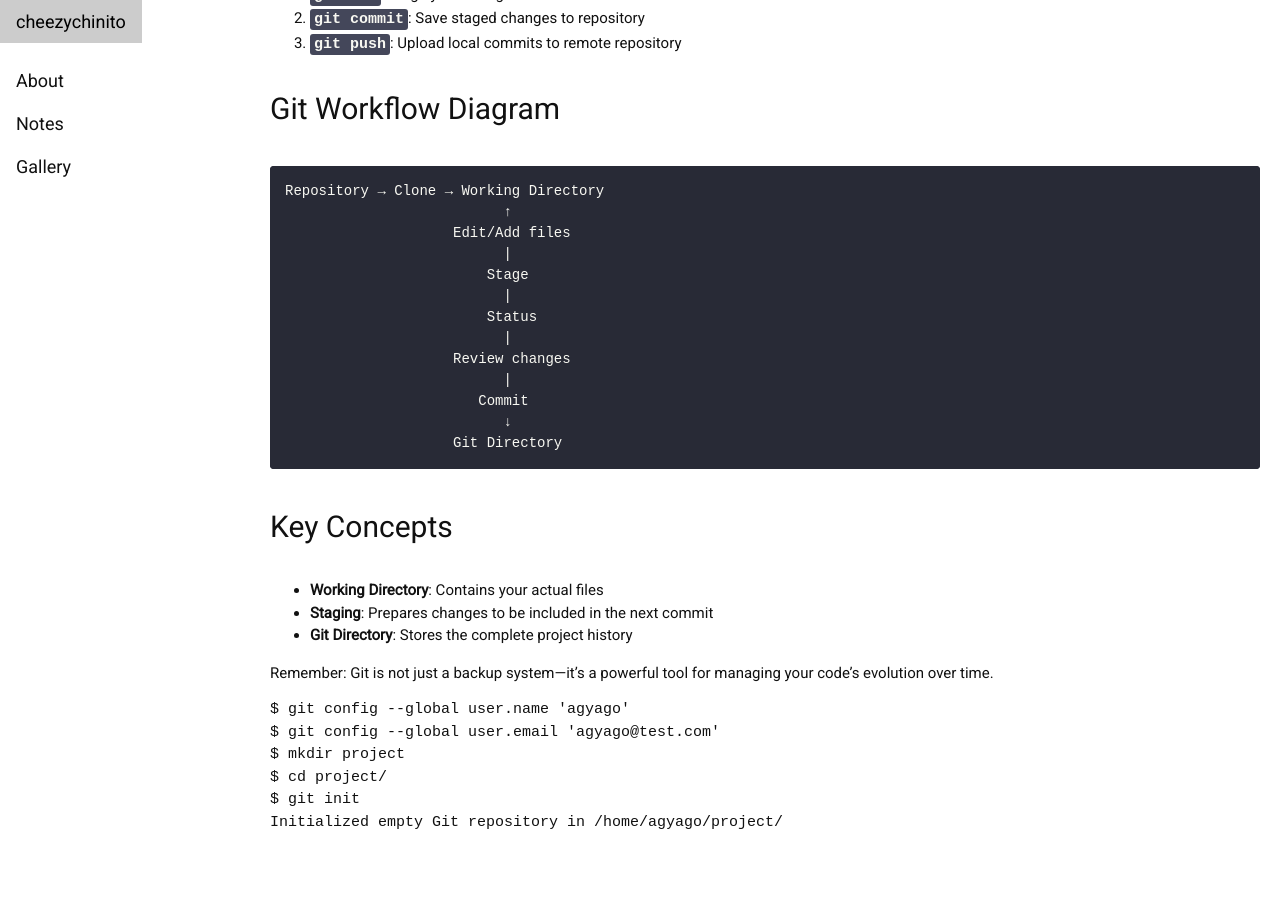
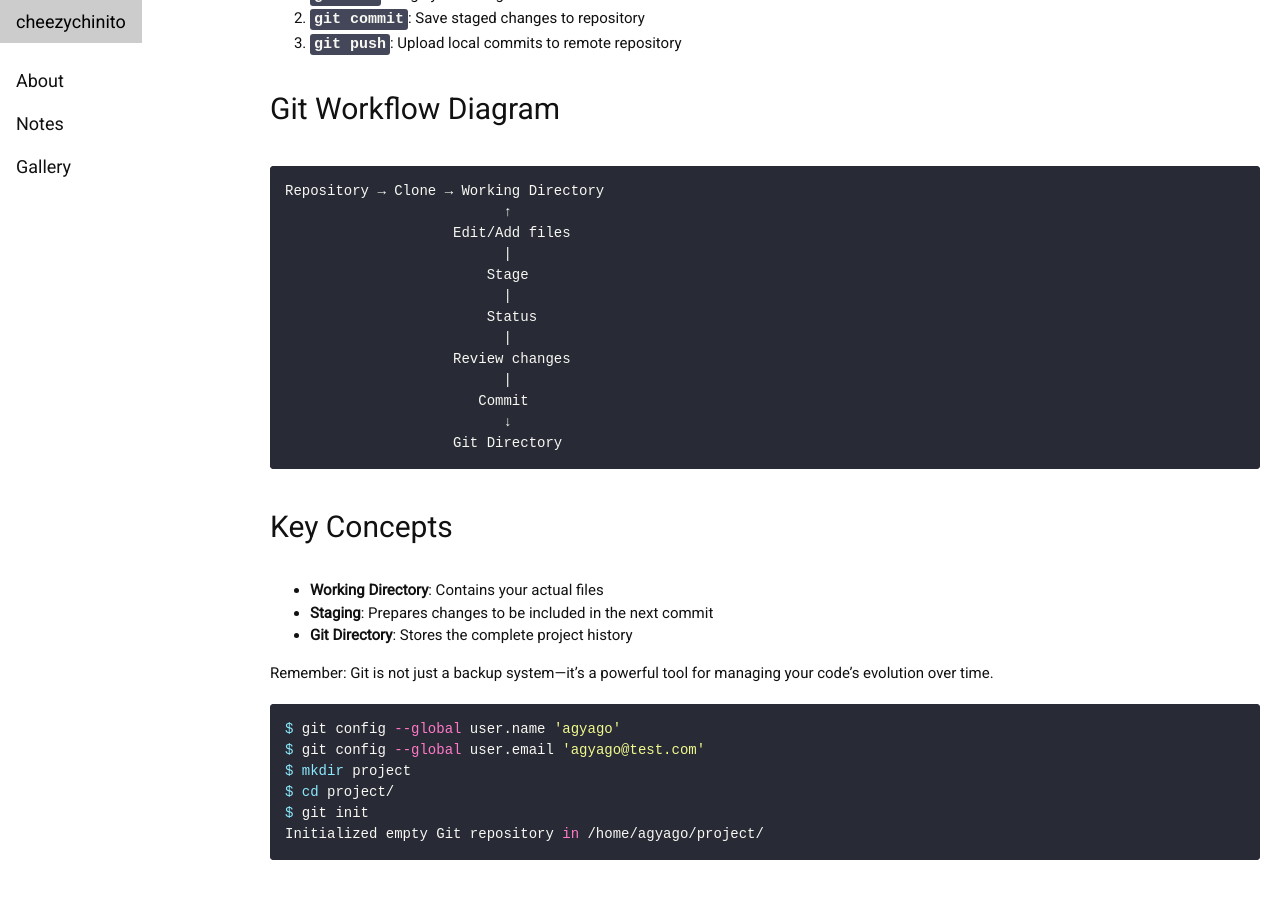
Before and after one commit to agyago/agyago.github.io, a Jekyll site: the page built from _posts/2022-05-14-GitIntro.md, in a window 1280 px wide and 900 px high, scrolled down 1766 px. Built offline with Jekyll 4.4.1, drawn with Linux system fonts in a browser that asks for light colours; comment, search, counter and statistics services are not loaded; before the commit the page ends 2635 px from its top, so only the background shows below that.

Commit message:
Update 2022-05-14-GitIntro.md

````diff
--- a/_posts/2022-05-14-GitIntro.md
+++ b/_posts/2022-05-14-GitIntro.md
@@ -92,7 +92,7 @@ Repository → Clone → Working Directory
 
 Remember: Git is not just a backup system—it's a powerful tool for managing your code's evolution over time.
 
-```git
+```bash
 $ git config --global user.name 'agyago'
 $ git config --global user.email 'agyago@test.com'
 $ mkdir project
````
